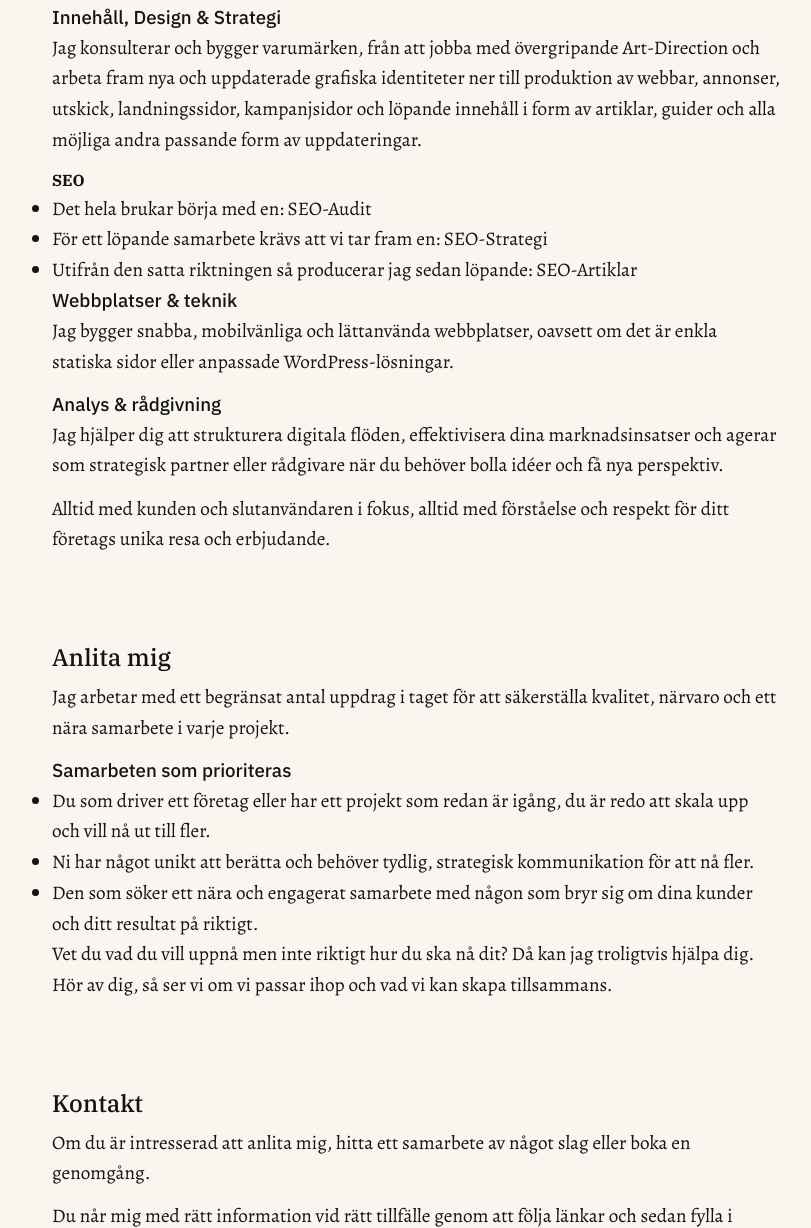
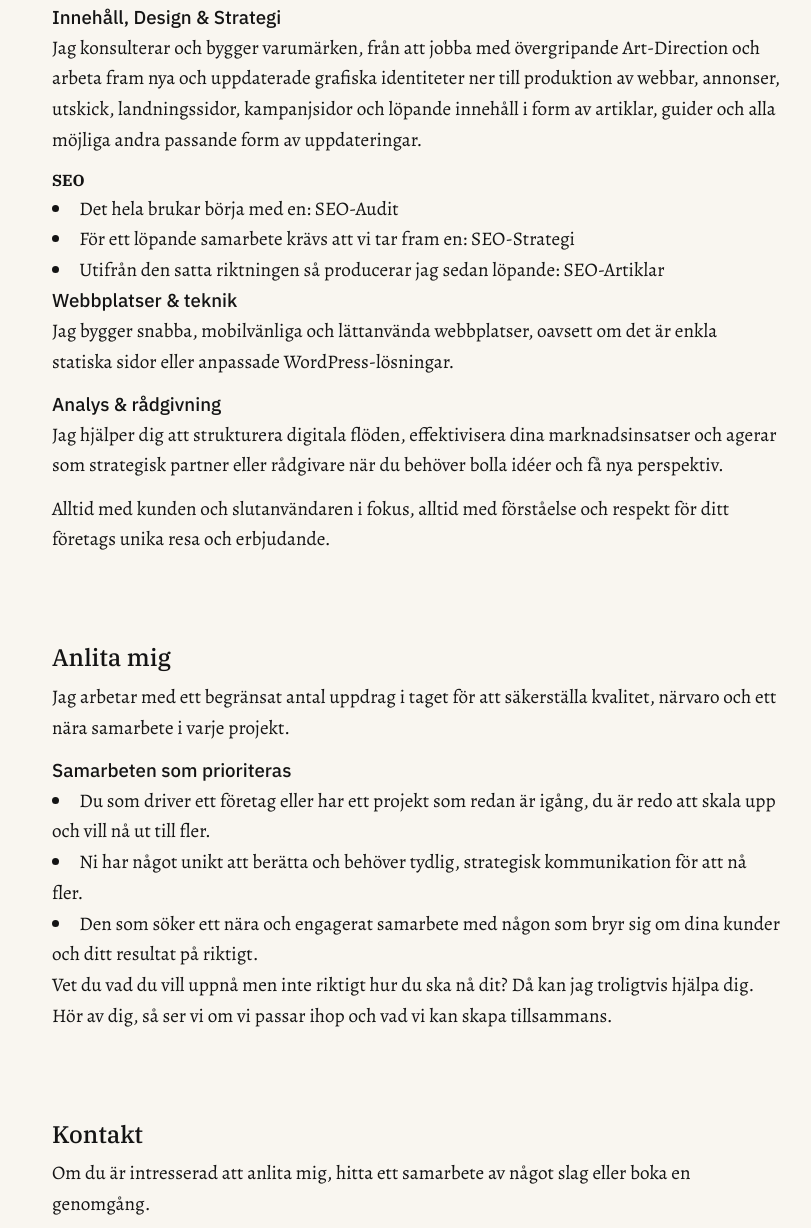
Before and after one commit to KonradPerssonSE/KonradPerssonSE, a PHP site: page / in a window 1280 px wide. Shown: the part 1210-2438 px from the top of the page, without its empty margins (224-1035 px from the left). Run offline with PHP 8.4, Linux system fonts and the light colour scheme.

Commit message:
Brevo + Småfix

```diff
--- a/css/styles.css
+++ b/css/styles.css
@@ -40,8 +40,8 @@ header{padding:4rem 1.25rem;margin:0 auto;}
 
 @media (min-width: 48em) {
   p            { font-size: 1.2rem; }
-  ul           { font-size: 1.2rem; }
-                  header{max-width:54em}
+  ul           { font-size: 1.2rem;list-style-position: inside; }
+  header       {max-width:54em}
   header p     { font-size: 1.3rem; }
 }
 
--- a/index.html
+++ b/index.html
@@ -115,4 +115,4 @@
 
         <site-footer></site-footer>
     </body>
-</html>>
+</html>
```
Also changed, not shown: boilerplate/integritet/index.html (added).
